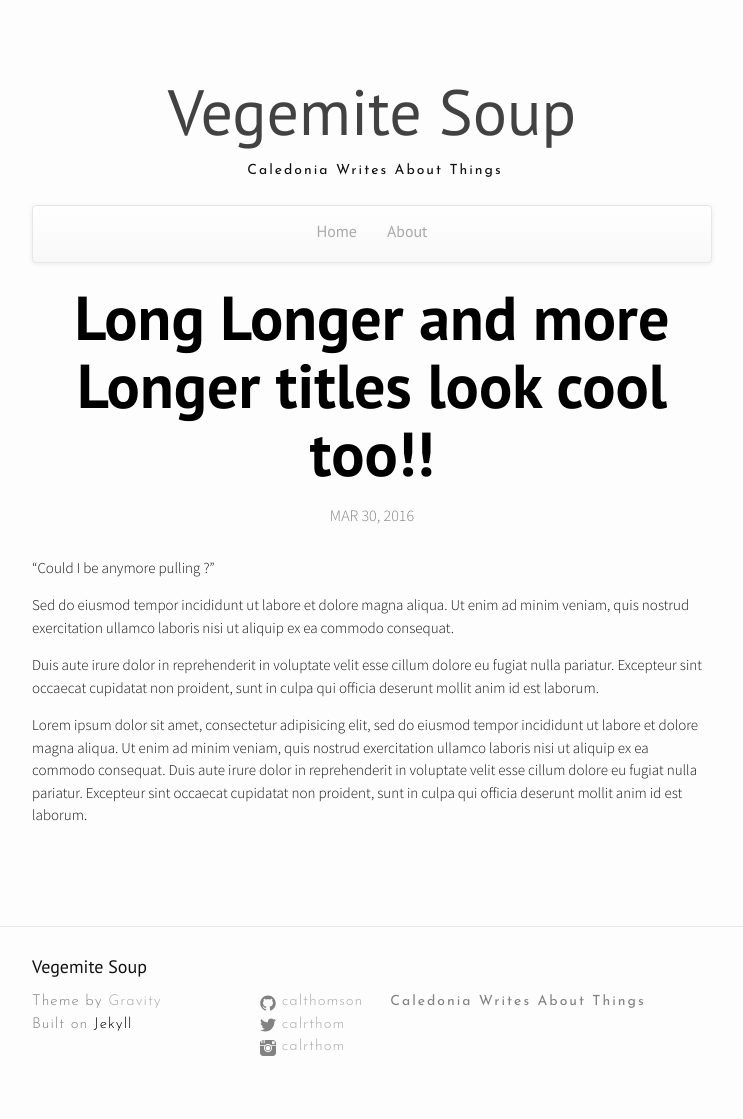
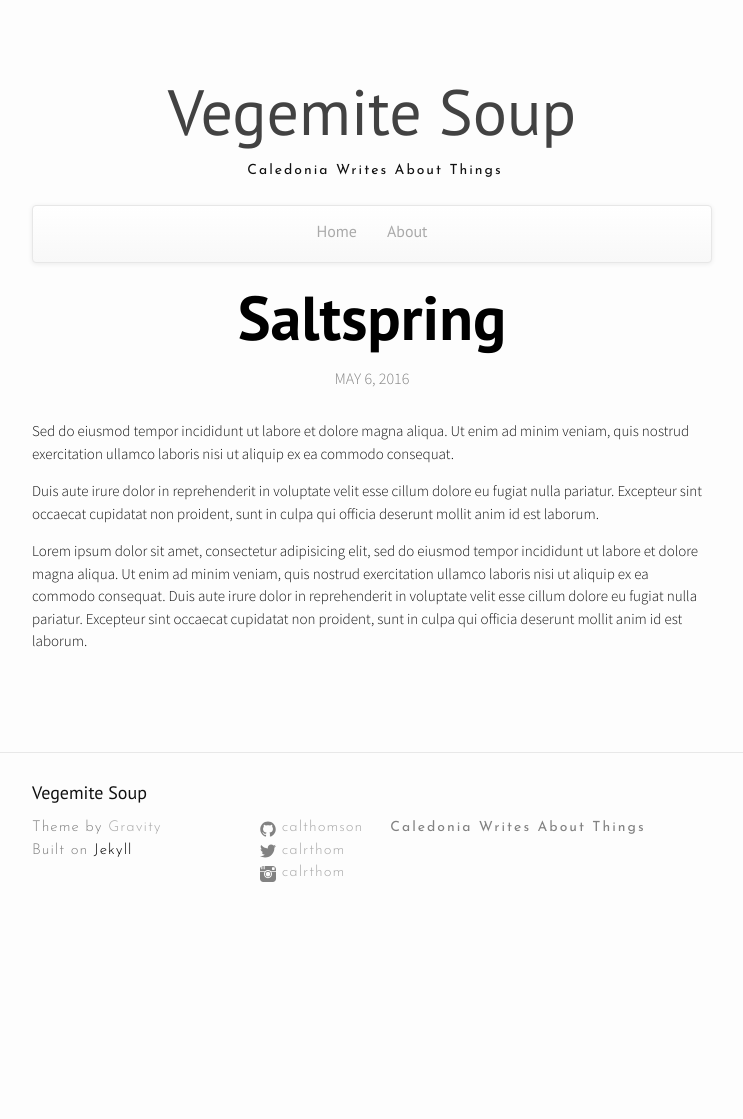
Before and after one commit to calthomson/calthomson.github.io, a Jekyll site: the page built from _posts/2016-05-06-saltspring.markdown, in a window 1280 px wide. Shown: the whole page, without its empty margins (268-1011 px from the left). Built offline with Jekyll 4.4.1, drawn with Linux system fonts in a browser that asks for light colours; nearby versions of some CDN libraries; after the commit the page ends 945 px from its top, so only the background shows below that.

Commit message:
Update 2016-05-06-saltspring.markdown

```diff
--- a/_posts/2016-05-06-saltspring.markdown
+++ b/_posts/2016-05-06-saltspring.markdown
@@ -1,11 +1,10 @@
 ---
 layout: post
-title:  "Long Longer and more Longer titles look cool too!!"
-date:   2016-03-30 19:45:31 +0530
-categories: science
-author: "Chandler Bing"
+title:  "Saltspring"
+date:   2016-05-06 19:45:31 +0530
+categories: [travel, bike trips, gulf islands, british columbia]
+author: "Caledonia Thomson"
 ---
-"Could I be anymore pulling ?"
 
 Sed do eiusmod tempor incididunt ut labore et dolore magna aliqua. Ut enim ad minim veniam, quis nostrud exercitation ullamco laboris nisi ut aliquip ex ea commodo consequat.
 
```
